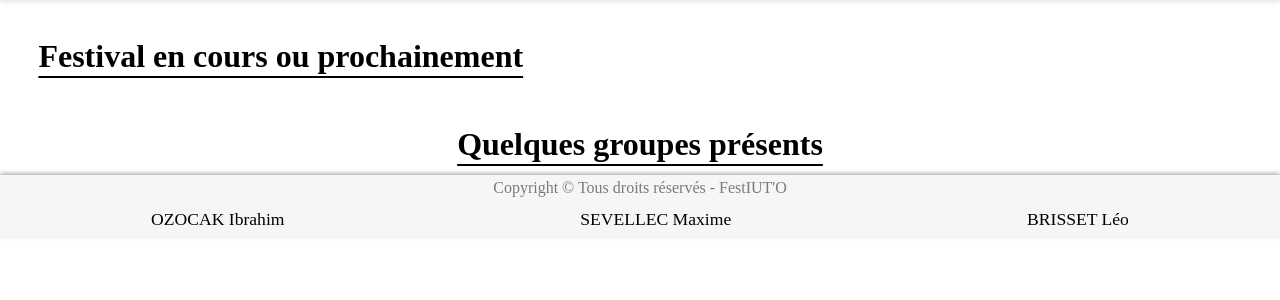
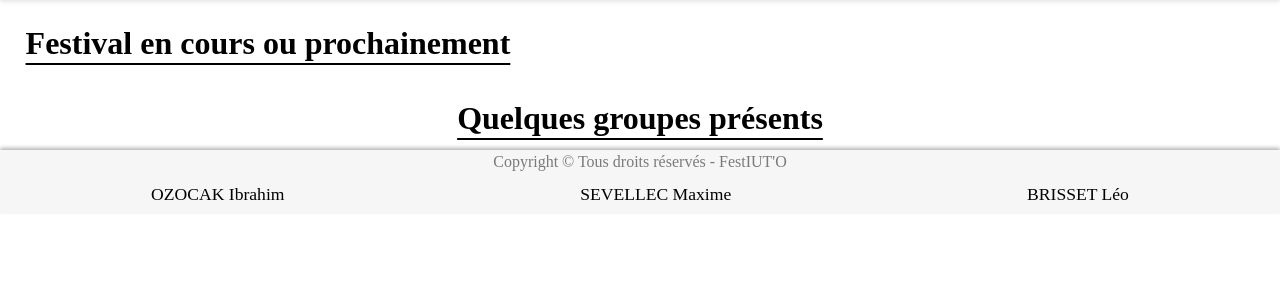
Before and after one commit to MaximeSevellec/Festiutv2, a Flask app: page / in a window 1280 px wide. Shown: the part 69-369 px from the top of the page. Run offline with Flask 3, Linux system fonts and the light colour scheme; data that the repository does not hold is empty.

Commit message:
modif css home

```diff
--- a/festiut/static/css/home.css
+++ b/festiut/static/css/home.css
@@ -1,6 +1,6 @@
 
 #festivals{
-    padding: 3%;
+    padding: 2%;
 }
 
 #festivals>h1{
@@ -13,6 +13,7 @@
     display: flex;
     padding: 2%;
     box-shadow: 0 0.2em 0.4em rgba(0, 0, 0, 0.3);
+    margin: 1%;
 }
 
 .infoFestival{
```
